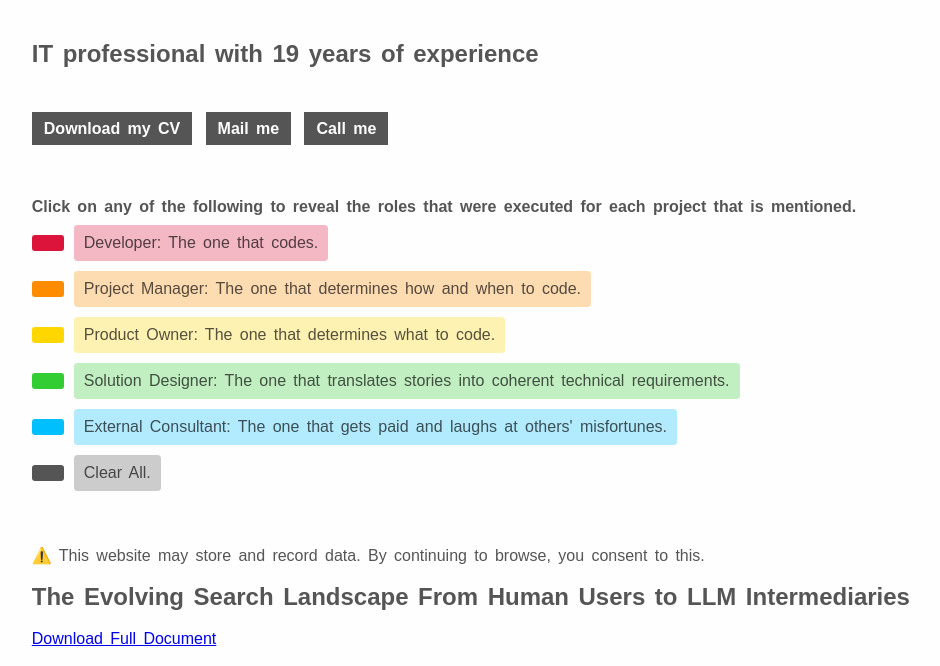
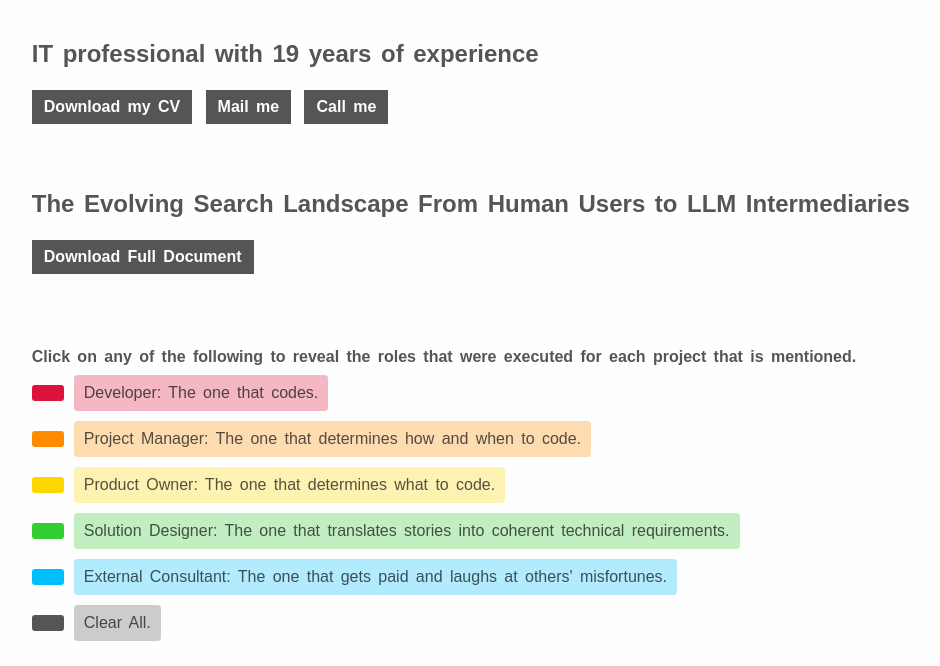
Before and after one commit to LML-MSM/hi, a plain HTML site: page index.html in a window 1280 px wide. Shown: the part 104-770 px from the top of the page, without its empty margins (45-985 px from the left). Drawn offline with Linux system fonts and the light colour scheme.

Commit message:
Update index.html

```diff
--- a/index.html
+++ b/index.html
@@ -27,10 +27,16 @@
         <br>
         <section id="general">
           <h2>IT professional with <span id="diff"></span> years of experience</h2>
-          <br>
           <a class="hi" href="https://cdn.shopify.com/s/files/1/0806/9532/9083/files/CV_Luis_Leal_mp_2025.pdf?v=1740622803" download="" rel="external" target="_blank" rel="noopener">Download my CV</a>
           <a class="hi" href="mailto:leal.bonilla@protonmail.com" rel="help">Mail me</a>
           <a class="hi" href="callto:+522212731029" rel="help">Call me</a>
+          <br>
+          <br>
+          <br>
+          <h2>The Evolving Search Landscape From Human Users to LLM Intermediaries</h2>
+          <a class="hi" href="https://cdn.shopify.com/s/files/1/0806/9532/9083/files/Full_-_The_Evolving_Search_Landscape_From_Human_Users_to_LLM_Intermediaries.pdf?v=1742020243" download="" rel="external" target="_blank" rel="noopener">Download Full Document</a>
+          <br>
+          <br>
         </section>
         <br>
         <ul id="ui_reader">
@@ -45,10 +51,6 @@
         <br>
         <div class="cookie-banner">
             <p>⚠️ This website may store and record data. By continuing to browse, you consent to this.</p>
-        </div>
-        <div class="container">
-          <h2>The Evolving Search Landscape From Human Users to LLM Intermediaries</h2>
-          <a class="hi" href="https://cdn.shopify.com/s/files/1/0806/9532/9083/files/Full_-_The_Evolving_Search_Landscape_From_Human_Users_to_LLM_Intermediaries.pdf?v=1742020243" download="" rel="external" target="_blank" rel="noopener">Download Full Document</a>
         </div>
         <section id="customers">
           <h2>Customers.</h2>
```
